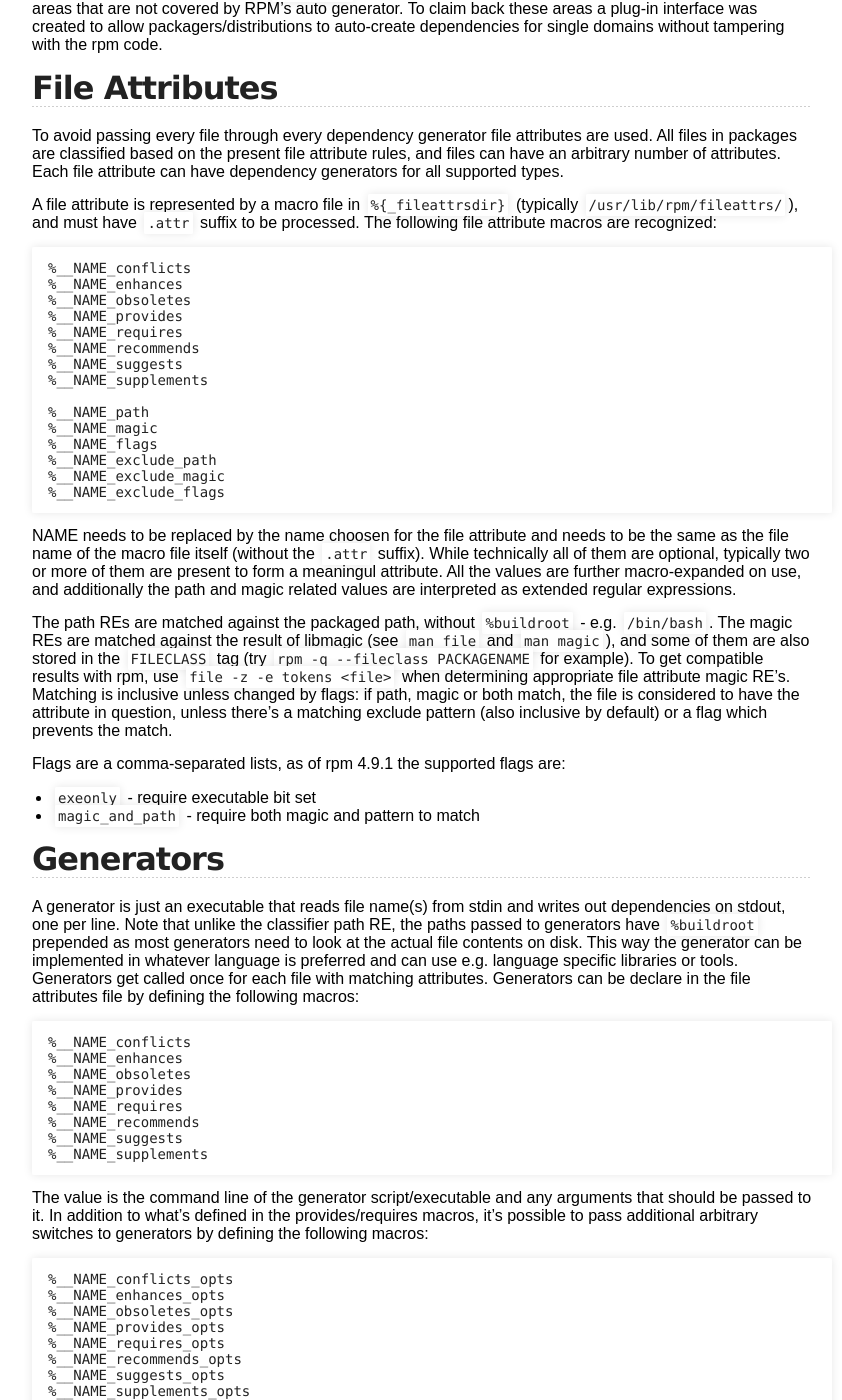
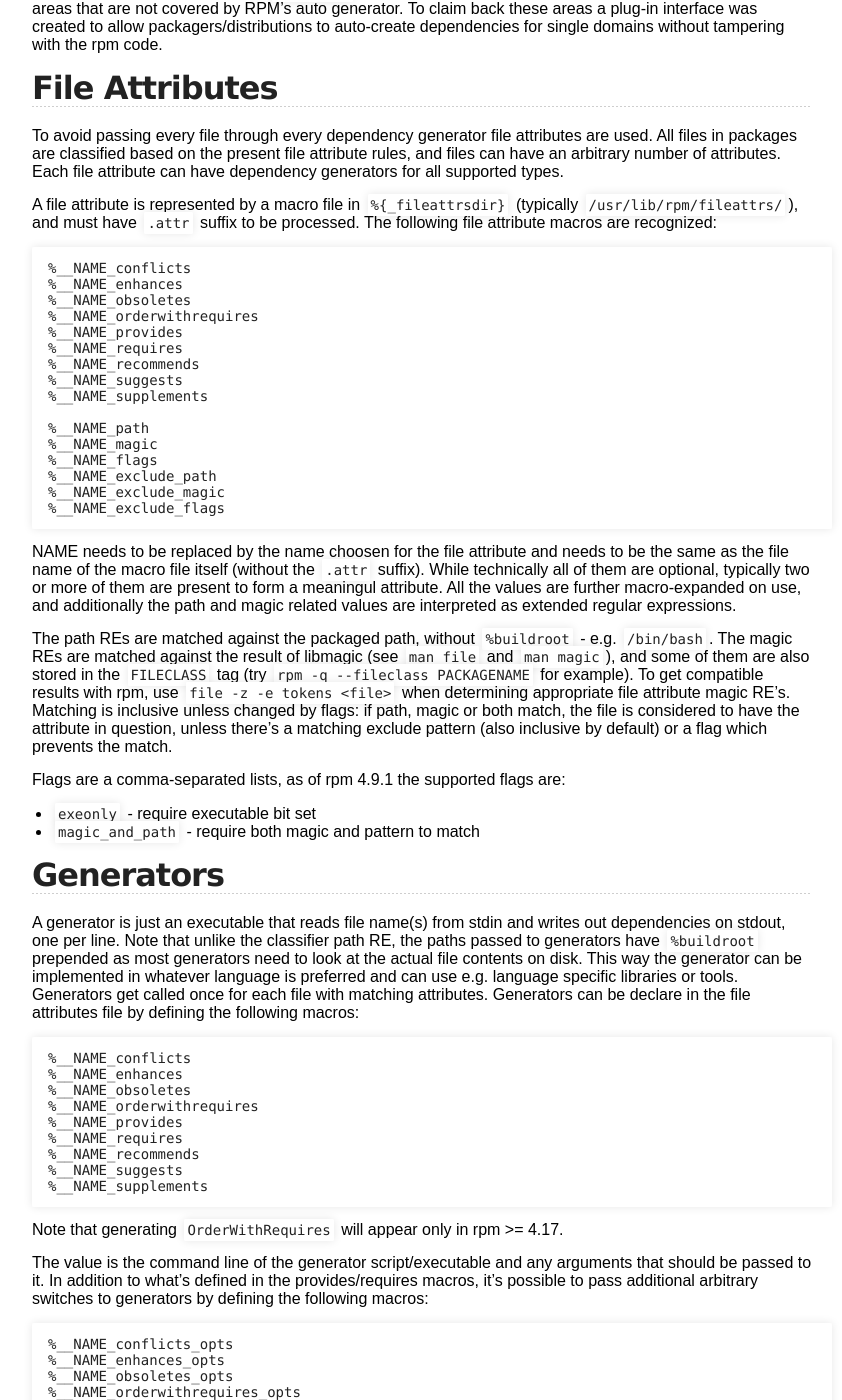
Before and after one commit to rpm-software-management/rpm-web, a Jekyll site: the page built from user_doc/dependency_generators.md, in a window 1280 px wide and 1400 px high, scrolled down 426 px. Shown: the whole window, without its empty margins (218-1060 px from the left). Built offline with Jekyll 4.4.1, drawn with Linux system fonts in a browser that asks for light colours; some of the changed text lies outside the part shown.

Commit message:
Add OrderWithRequires generators
Added by commits:
https://github.com/rpm-software-management/rpm/commit/32e2bc50cff9db05729349ff6645a0251d5719fb
https://github.com/rpm-software-management/rpm/commit/e16672805fb57f7688c5e288e5d8b5c5baf4192b

````diff
--- a/user_doc/dependency_generators.md
+++ b/user_doc/dependency_generators.md
@@ -17,6 +17,7 @@ A file attribute is represented by a macro file in `%{_fileattrsdir}` (typically
 %__NAME_conflicts
 %__NAME_enhances
 %__NAME_obsoletes
+%__NAME_orderwithrequires
 %__NAME_provides
 %__NAME_requires
 %__NAME_recommends
@@ -50,6 +51,7 @@ This way the generator can be implemented in whatever language is preferred and
 %__NAME_conflicts
 %__NAME_enhances
 %__NAME_obsoletes
+%__NAME_orderwithrequires
 %__NAME_provides
 %__NAME_requires
 %__NAME_recommends
@@ -57,12 +59,15 @@ This way the generator can be implemented in whatever language is preferred and
 %__NAME_supplements
 ```
 
+Note that generating `OrderWithRequires` will appear only in rpm >= 4.17.
+
 The value is the command line of the generator script/executable and any arguments that should be passed to it. In addition to what's defined in the provides/requires macros, it's possible to pass additional arbitrary switches to generators by defining the following macros:
 
 ```
 %__NAME_conflicts_opts
 %__NAME_enhances_opts
 %__NAME_obsoletes_opts
+%__NAME_orderwithrequires_opts
 %__NAME_provides_opts
 %__NAME_requires_opts
 %__NAME_recommends_opts
````
